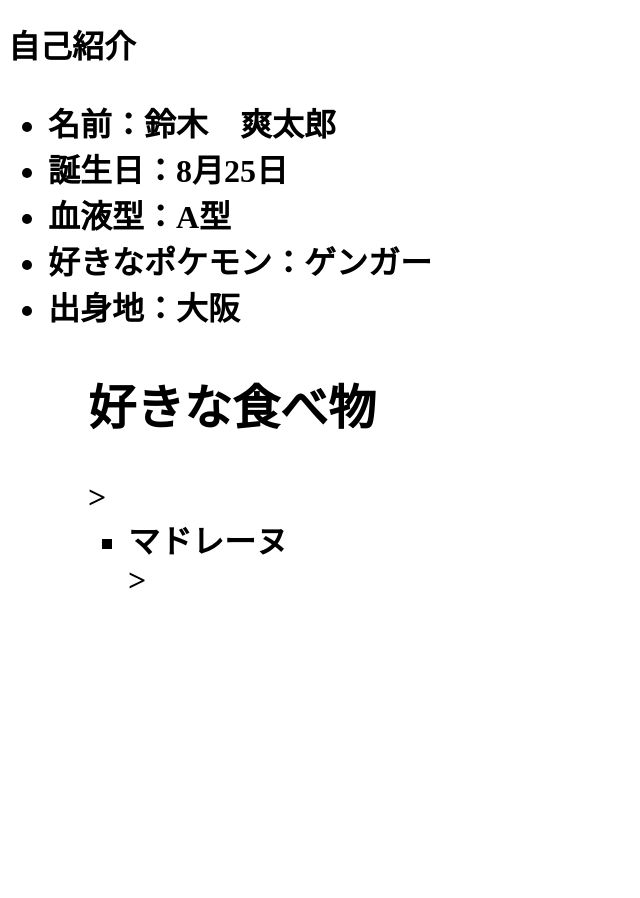
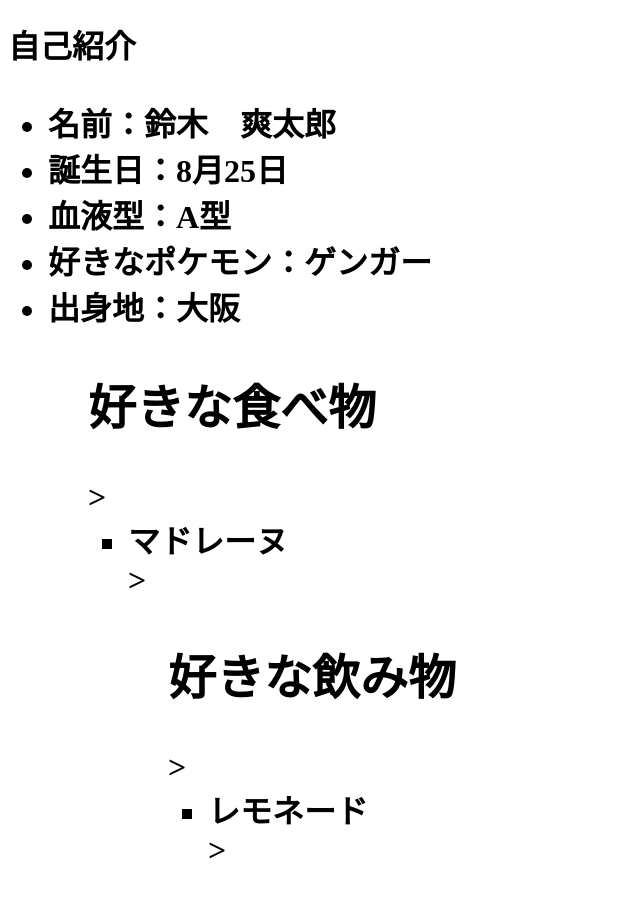
Before and after one commit to suzuki0825/git-practice2023, a plain HTML site: page index.html in a window 1280 px wide. Shown: the whole page, without its empty margins (0-640 px from the left). Before the commit the page ends 800 px from the top, so only its background shows below. Drawn offline with Linux system fonts and the light colour scheme.

Commit message:
好きな飲み物を追加

```diff
--- a/index.html
+++ b/index.html
@@ -24,5 +24,10 @@
     <ul>
         <li>マドレーヌ</li>>
     <ul>
+
+    <h2>好きな飲み物</h2>>
+    <ul>
+        <li>レモネード</li>>
+    <ul>
 </body>
 </html>
```
